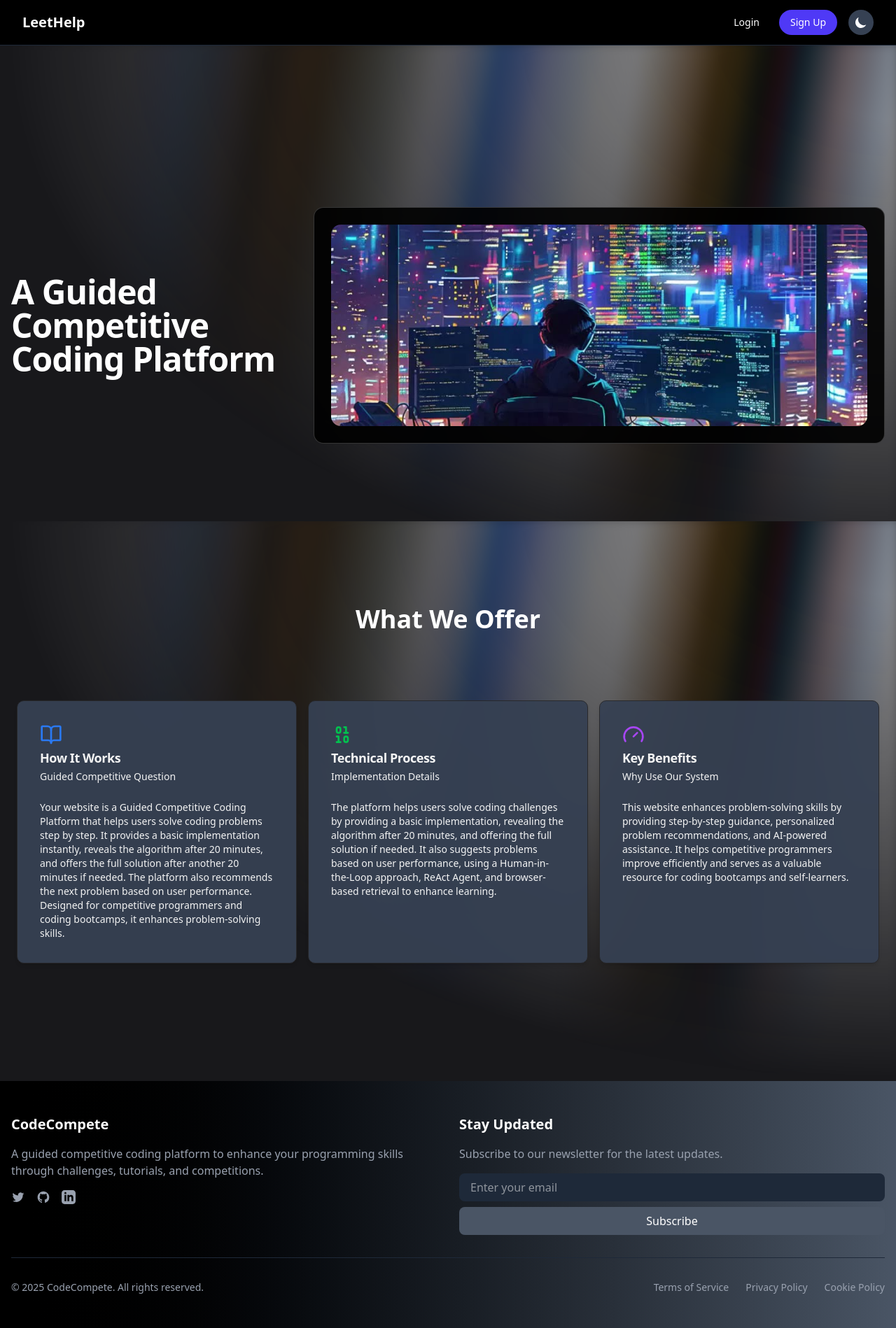
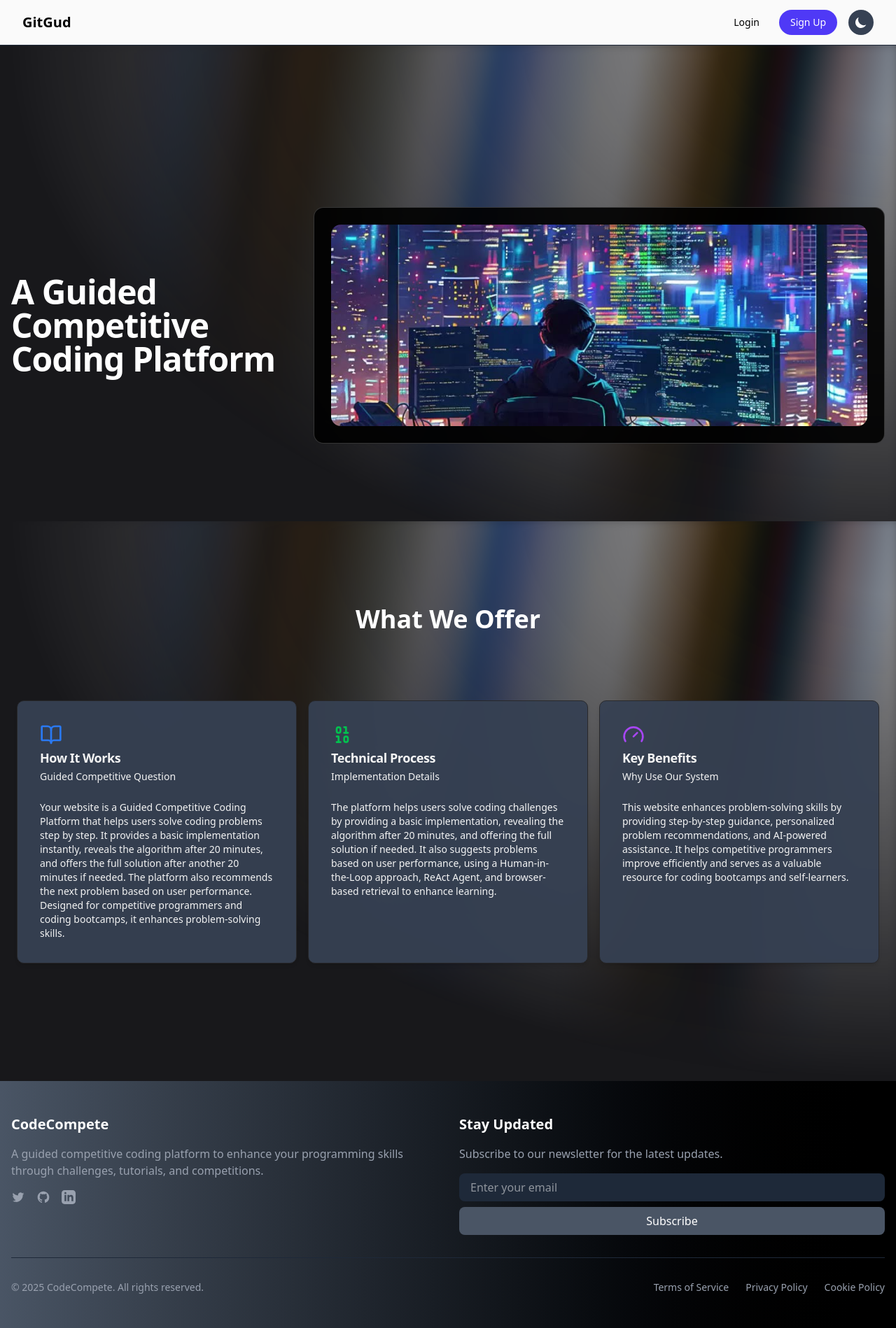
Before and after one commit to Geoff-Robin/GitGud, a React (Vite) app in the folder frontend/: page / in a window 1280 px wide. Shown: the whole page at 70% size. Built offline with nearby package versions, Linux system fonts and the light colour scheme.

Commit message:
updated shit and optimized shit

```diff
--- a/frontend/src/components/LoginPage.jsx
+++ b/frontend/src/components/LoginPage.jsx
@@ -2,6 +2,7 @@ import React, { useState } from "react";
 import { useNavigate } from "react-router-dom";
 import BackgroundImage from "./BackgroundImage";
 import { AuroraBackground } from "@/components/ui/aurora-background";
+import Navbar from "./ui/navbar";
 
 const LoginPage = () => {
   console.log("LoginPage rendering");
@@ -16,6 +17,8 @@ const LoginPage = () => {
   };
 
   return (
+    <div className="flex flex-col">
+      <Navbar />
       <AuroraBackground>
         {/* Remove the min-h-screen and bg-black since AuroraBackground handles that */}
         <div className="z-10 flex w-full items-center justify-center px-4 py-8">
@@ -90,6 +93,7 @@ const LoginPage = () => {
           </div>
         </div>
       </AuroraBackground>
+    </div>
   );
 };
 
--- a/frontend/src/components/SignUpPage.jsx
+++ b/frontend/src/components/SignUpPage.jsx
@@ -2,11 +2,14 @@ import React from 'react';
 import BackgroundImage from './BackgroundImage';
 import SignUpForm from './SignUpForm';
 import { AuroraBackground } from "@/components/ui/aurora-background";
+import Navbar from './ui/navbar';
 
 const SignUpPage = () => {
   console.log("SignUpPage rendering");
 
   return (
+    <div clasName="flex flex-col">
+      <Navbar />
       <AuroraBackground>
         {/* Remove the min-h-screen and bg-black since AuroraBackground handles that */}
         <div className="z-10 flex w-full items-center justify-center px-4 py-8">
@@ -26,6 +29,7 @@ const SignUpPage = () => {
           </div>
         </div>
       </AuroraBackground>
+    </div>
   );
 };
 
--- a/frontend/src/components/ui/footer.jsx
+++ b/frontend/src/components/ui/footer.jsx
@@ -6,7 +6,7 @@ const Footer = () => {
   const currentYear = new Date().getFullYear();
 
   return (
-    <footer className="bg-gradient-to-r from-black to-gray-600 text-white py-12">
+    <footer className="bg-gradient-to-r from-black to-gray-600 text-white py-12 dark:from-gray-600 dark:to-black">
       <div className="max-w-7xl mx-auto px-4">
         <div className="grid grid-cols-1 md:grid-cols-2 gap-8">
           {/* Company Info */}
--- a/frontend/src/components/ui/navbar.jsx
+++ b/frontend/src/components/ui/navbar.jsx
@@ -8,16 +8,16 @@ const Navbar = () => {
   const { theme, toggleTheme } = useTheme();
 
   return (
-    <div className="w-full bg-black dark:bg-black border-b border-gray-800">
+    <div className="w-full bg-black dark:bg-foreground border-b border-gray-800">
       <div className="max-w-7xl mx-auto px-4 sm:px-6 lg:px-8">
         <div className="flex justify-between items-center h-16">
           {/* Logo/Brand */}
           <div className="flex-shrink-0">
             <h1
-              className="text-white text-xl font-bold cursor-pointer"
+              className="text-white text-xl font-bold cursor-pointer dark:text-black"
               onClick={() => navigate("/")}
             >
-              LeetHelp
+              GitGud
             </h1>
           </div>
 
@@ -26,7 +26,7 @@ const Navbar = () => {
             {/* Login Button */}
             <button
               onClick={() => navigate("/login")}
-              className="text-white hover:text-gray-300 px-3 py-2 rounded-md text-sm font-medium cursor-pointer"
+              className="text-white dark:text-black hover:text-gray-300 px-3 py-2 rounded-md text-sm font-medium cursor-pointer"
             >
               Login
             </button>
```
Lines whose indentation alone changed are shown as unchanged.
